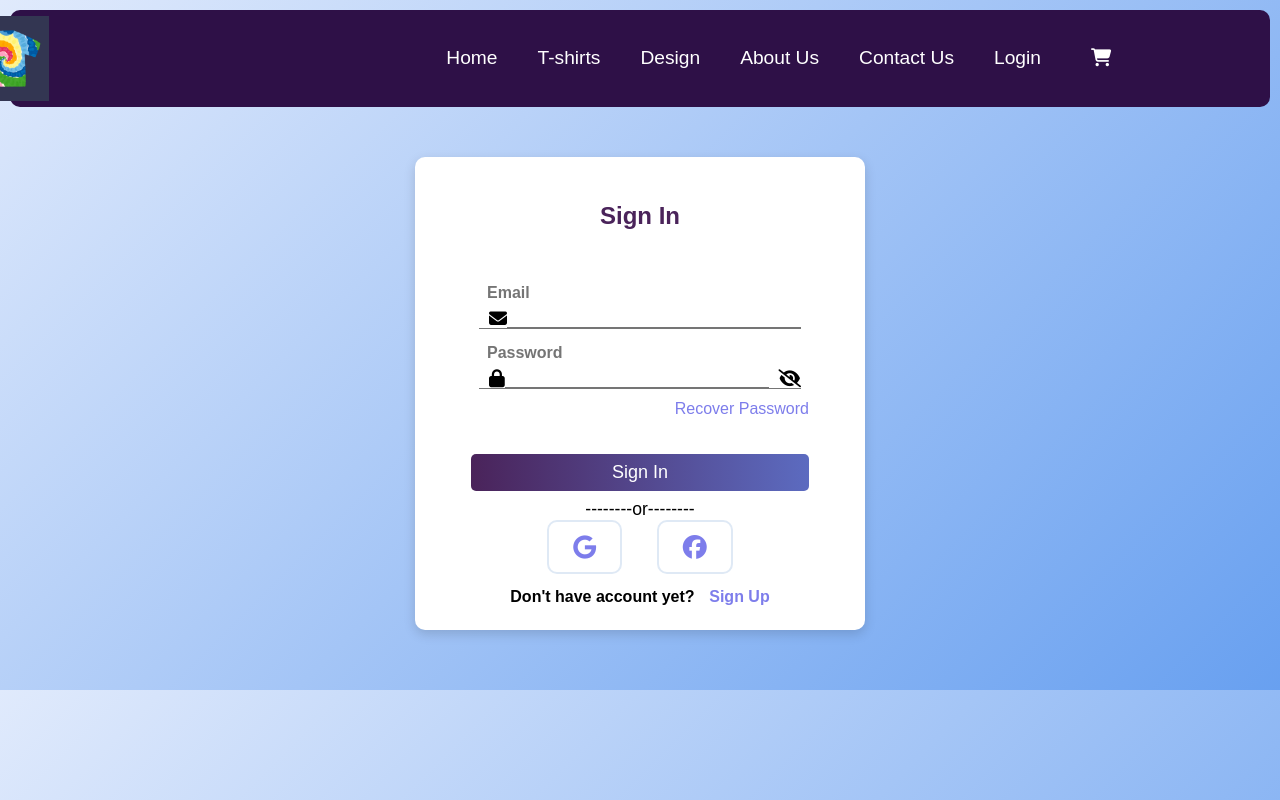
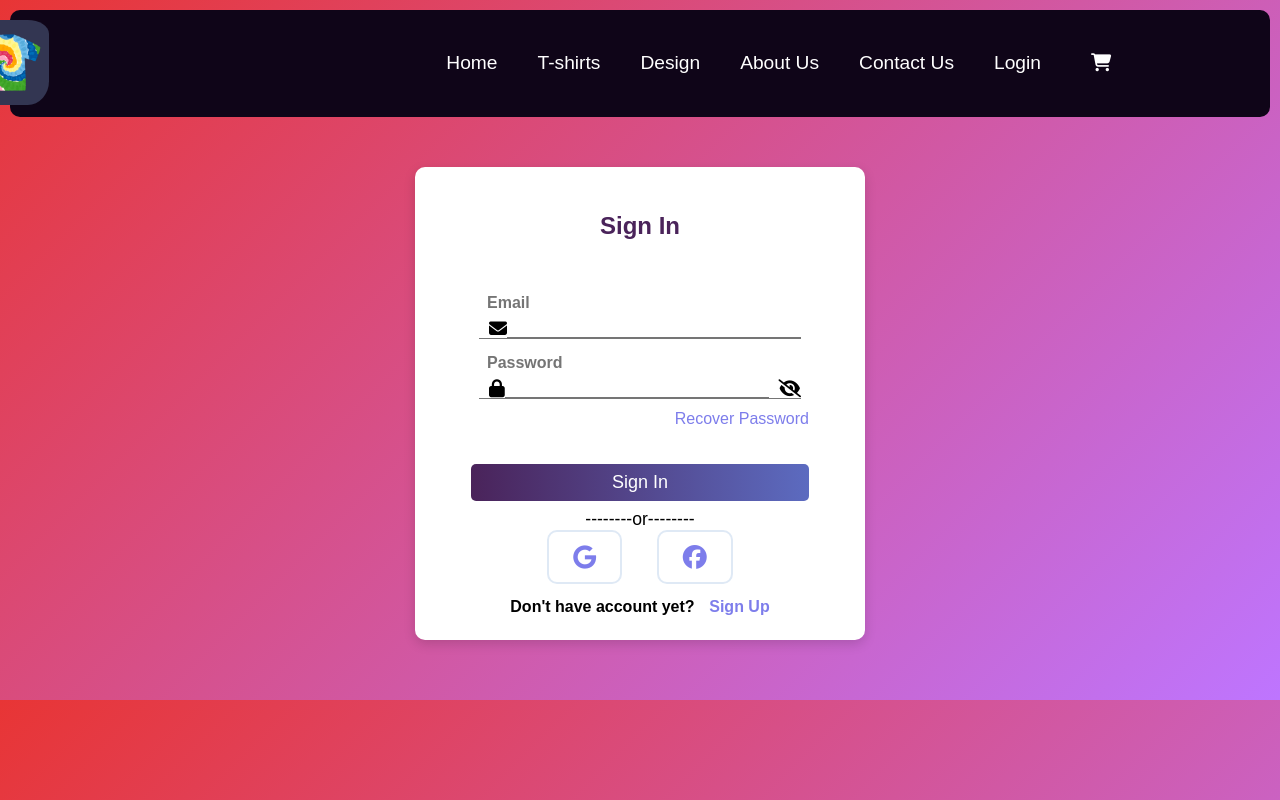
Before and after one commit to bhumiip06/T-shirt-Designing-project, a PHP site: page /login.html in a window 1280 px wide. Run offline with PHP 8.4, Linux system fonts and the light colour scheme.

Commit message:
changed body background and nav background

```diff
--- a/login.html
+++ b/login.html
@@ -55,8 +55,8 @@
                     <label for="password">Password</label>
                     <div class="input-group-input_field"><i class="fas fa-lock"></i>
                         <input type="password" id="password" name="password" placeholder="password" required>
-                        <i class="fa-solid fa-eye hide"></i>
-                        <i class="fa-solid fa-eye-slash"></i>
+                    <!--  <i class="fa-solid fa-eye hide"></i>
+                        <i class="fa-solid fa-eye-slash"></i>  -->
                     </div>
                 </div>
                 <input type="submit" id="signup_button" class="btn" value="Sign Up" name="signup">
--- a/style.css
+++ b/style.css
@@ -11,29 +11,35 @@ body{
     padding: 10px;
     background-color: #c9d6ff;
    /* background : linear-gradient(to right,#e2e2e2,#c9d6ff); */
-    background: linear-gradient(135deg, #e0eafc, #68a0f0);/* changed the background gradient */
+    /* background: linear-gradient(135deg, #e0eafc, #68a0f0); changed the background gradient */
+    background: linear-gradient(135deg, #e83535, #be75ff);
 }
+
 .navbar{
-    background-color: rgb(46, 16, 71);
+   /* background-color: rgb(46, 16, 71);*/
+    background-color: rgb(15, 5, 24);
     display: flex;
     justify-content: space-around;
     align-items: center;
     line-height: 5rem;
-    height: 97px;
-    border-radius: 10px;
+    height: 107px;
+    border-radius:10px;
 }
 
 #logo{
     float:left;
-    border-radius: 5px;
+
+}
+.left{
+    height: 107px;
 }
 .left img{
     cursor: pointer;
     width:85px;
     height: auto;
-    padding-top:35px;
+    padding-top:10px;
     margin-left:-185px;
-
+    border-radius:25%;
 }
 
 .checkBtn{
```
Also changed, not shown: images/Logo.png.
